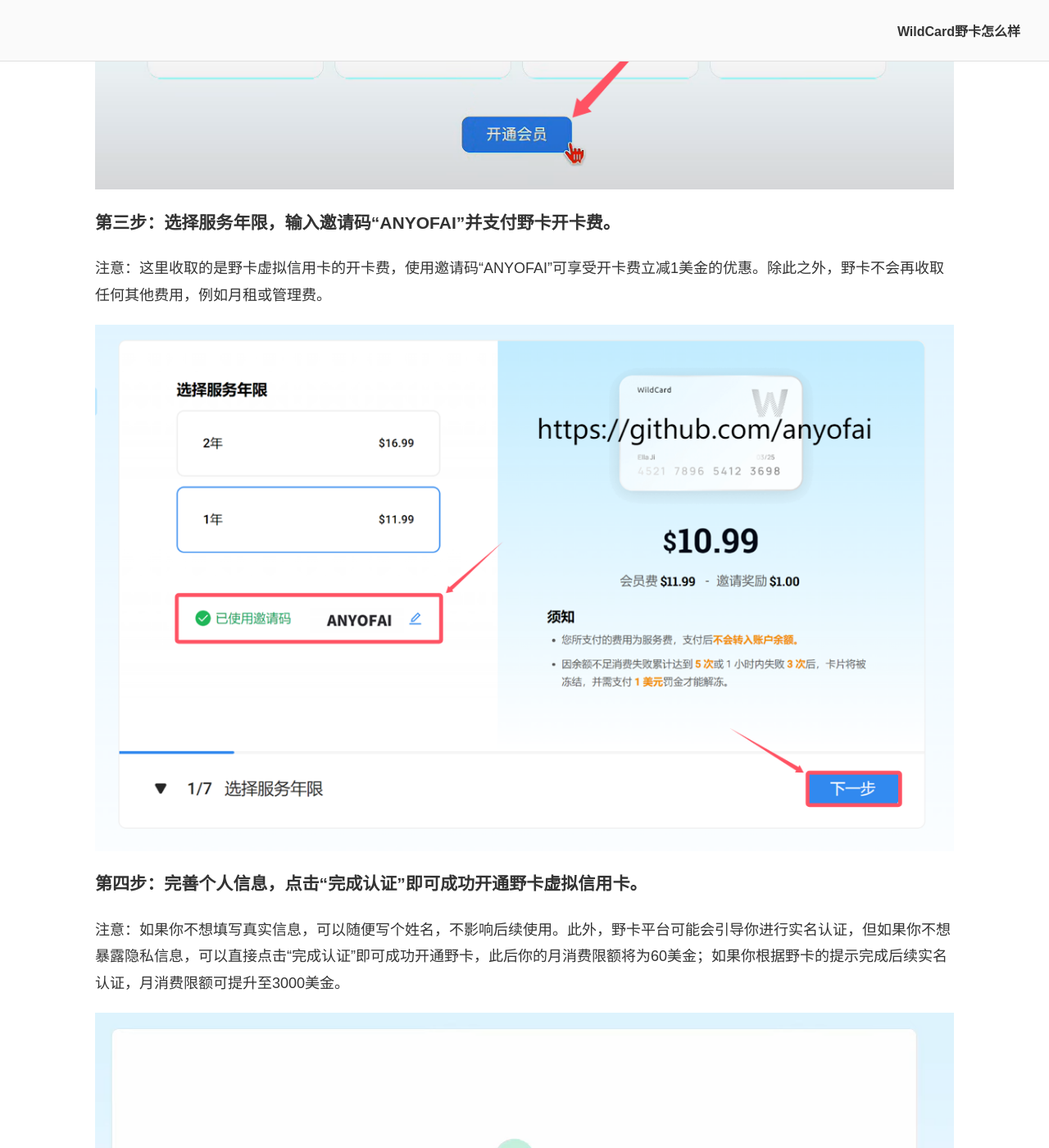
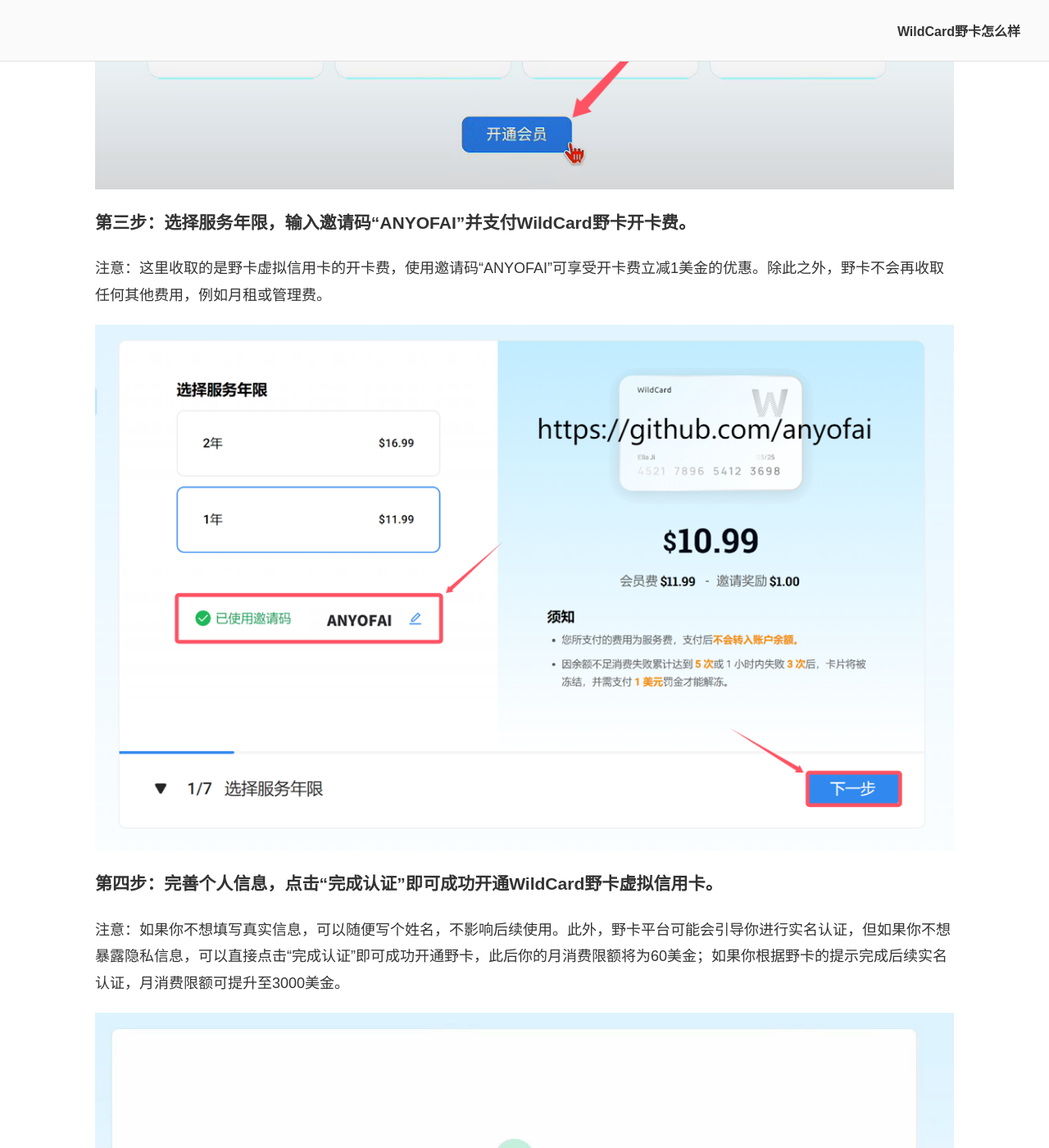
Before and after one commit to anyofai/anyofai.github.io, a Jekyll site: the page built from index.md, in a window 1280 px wide and 1400 px high, scrolled down 5720 px. Shown: the whole window at 82% size. Built offline with Jekyll 4.4.1, drawn with Linux system fonts in a browser that asks for light colours; some of the changed text lies outside the part shown.

Commit message:
Update index.md

```diff
--- a/index.md
+++ b/index.md
@@ -89,19 +89,19 @@
 
 ![开通WildCard野卡虚拟信用卡第二步：点击“开通会员”按钮](https://raw.githubusercontent.com/anyofai/anyofai.github.io/refs/heads/main/image/wildcard-yeka-4.png)
 
-### 第三步：选择服务年限，输入邀请码“ANYOFAI”并支付野卡开卡费。
+### 第三步：选择服务年限，输入邀请码“ANYOFAI”并支付WildCard野卡开卡费。
 
 注意：这里收取的是野卡虚拟信用卡的开卡费，使用邀请码“ANYOFAI”可享受开卡费立减1美金的优惠。除此之外，野卡不会再收取任何其他费用，例如月租或管理费。
 
 ![开通WildCard野卡虚拟信用卡第三步：选择服务年限，输入邀请码“ANYOFAI”并支付野卡开卡费](https://raw.githubusercontent.com/anyofai/anyofai.github.io/refs/heads/main/image/wildcard-yeka-5.png)
 
-### 第四步：完善个人信息，点击“完成认证”即可成功开通野卡虚拟信用卡。
+### 第四步：完善个人信息，点击“完成认证”即可成功开通WildCard野卡虚拟信用卡。
 
 注意：如果你不想填写真实信息，可以随便写个姓名，不影响后续使用。此外，野卡平台可能会引导你进行实名认证，但如果你不想暴露隐私信息，可以直接点击“完成认证”即可成功开通野卡，此后你的月消费限额将为60美金；如果你根据野卡的提示完成后续实名认证，月消费限额可提升至3000美金。
 
 ![开通WildCard野卡虚拟信用卡第四步：完善个人信息，点击“完成认证”即可成功开通野卡虚拟信用卡](https://raw.githubusercontent.com/anyofai/anyofai.github.io/refs/heads/main/image/wildcard-yeka-6.png)
 
-### 第五步：点击左侧“订阅服务”，即可查看野卡虚拟信用卡的所有详细信息。
+### 第五步：点击左侧“订阅服务”，即可查看WildCard野卡虚拟信用卡的所有详细信息。
 
 ![开通WildCard野卡虚拟信用卡第五步：点击左侧“订阅服务”，即可查看野卡虚拟信用卡的所有详细信息](https://raw.githubusercontent.com/anyofai/anyofai.github.io/refs/heads/main/image/wildcard-yeka-7.png)
 
```
